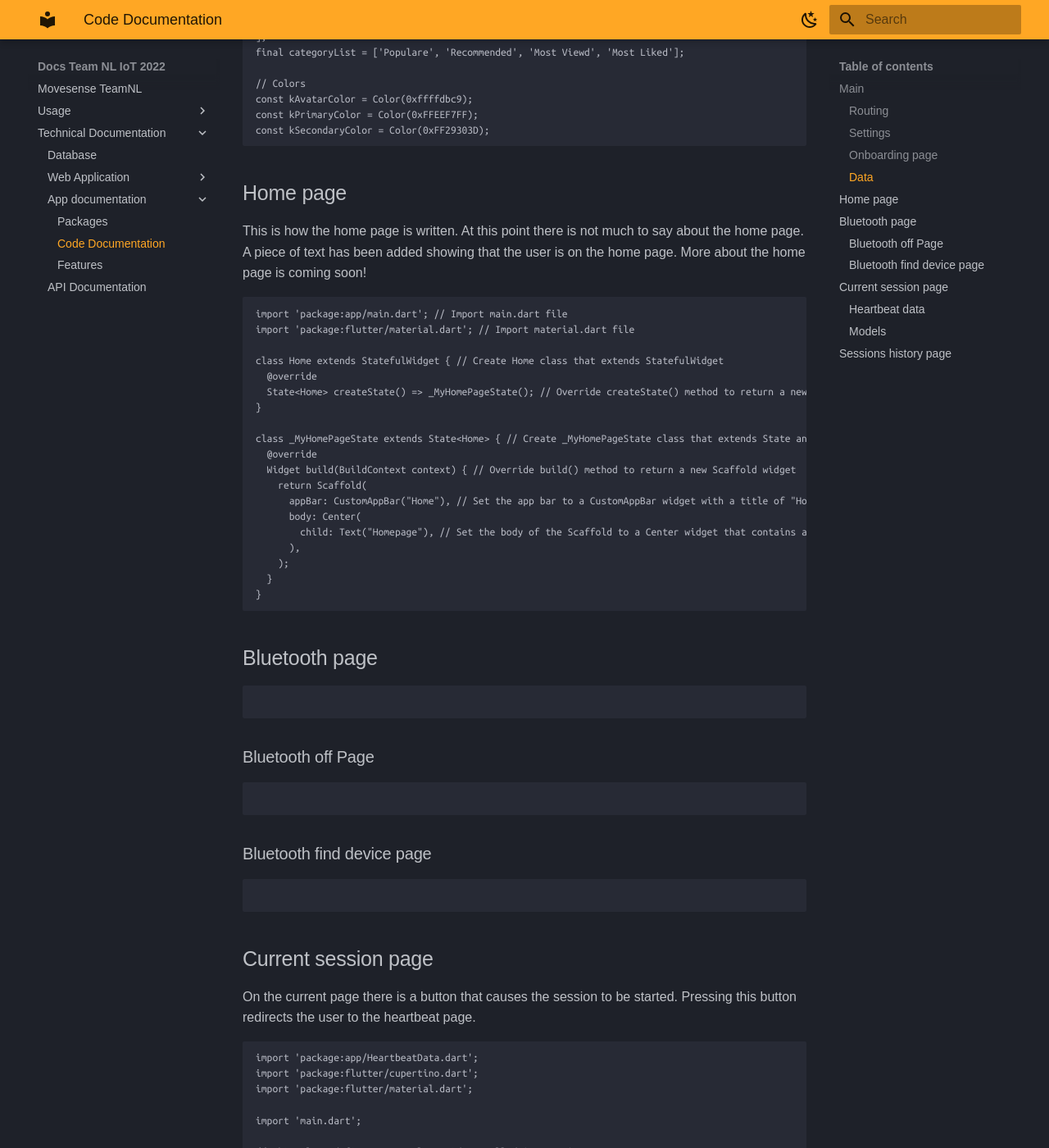
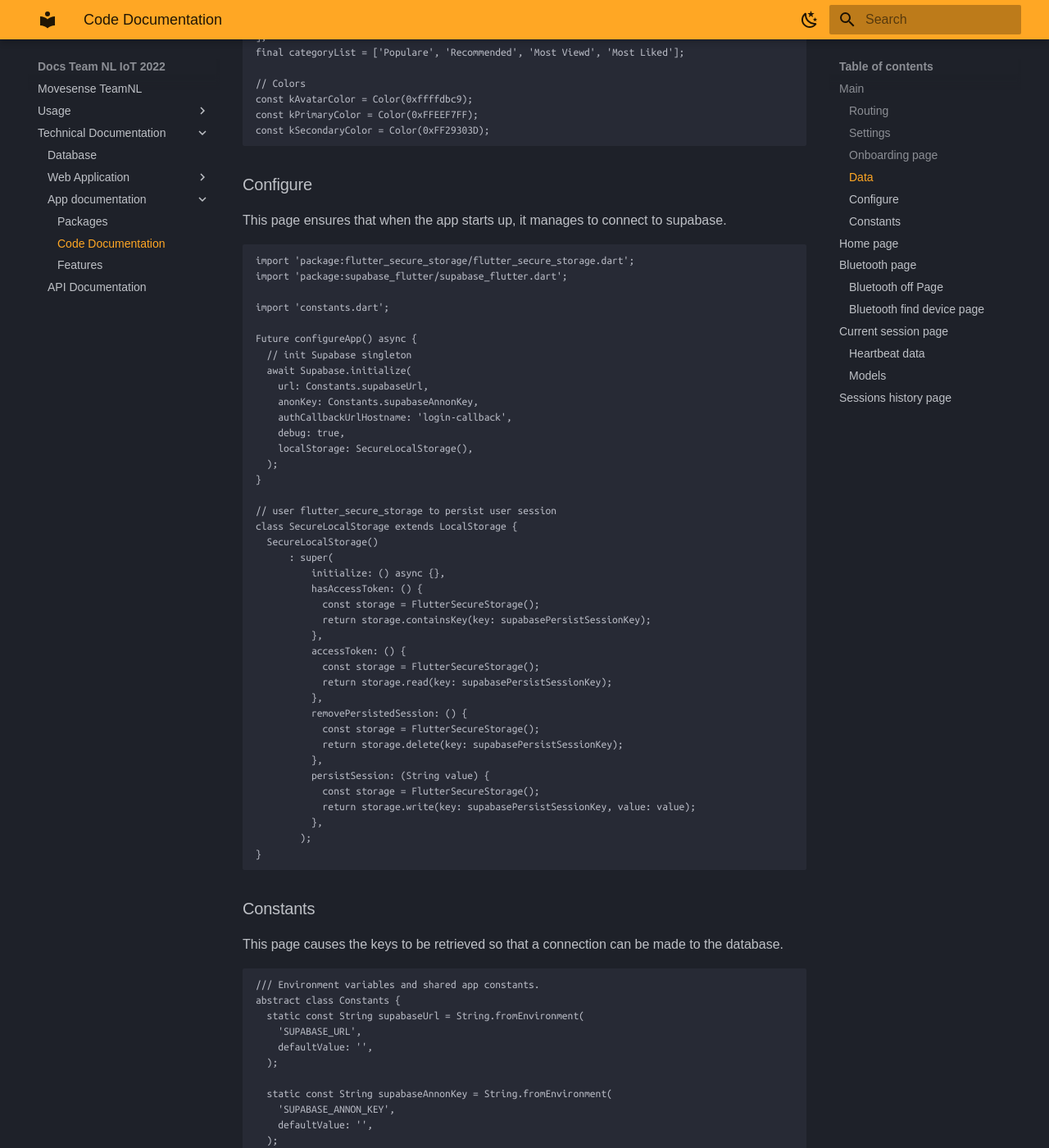
Before and after one commit to serg-and/team-nl-iot-2022, an MkDocs documentation site: the page built from docs/App/App-code-documentation.md, in a window 1280 px wide and 1400 px high, scrolled down 8719 px. Shown: the whole window at 82% size. Built offline with MkDocs 1.6.1 and Material for MkDocs 9.7.7, drawn with Linux system fonts in a browser that asks for light colours; some web fonts are replaced.

Commit message:
added the configure and constants code in the docu

````diff
--- a/docs/App/App-code-documentation.md
+++ b/docs/App/App-code-documentation.md
@@ -438,6 +438,71 @@ const kAvatarColor = Color(0xffffdbc9);
 const kPrimaryColor = Color(0xFFEEF7FF);
 const kSecondaryColor = Color(0xFF29303D);
 ```
+### Configure
+This page ensures that when the app starts up, it manages to connect to supabase.
+
+```
+import 'package:flutter_secure_storage/flutter_secure_storage.dart';
+import 'package:supabase_flutter/supabase_flutter.dart';
+
+import 'constants.dart';
+
+Future configureApp() async {
+  // init Supabase singleton
+  await Supabase.initialize(
+    url: Constants.supabaseUrl,
+    anonKey: Constants.supabaseAnnonKey,
+    authCallbackUrlHostname: 'login-callback',
+    debug: true,
+    localStorage: SecureLocalStorage(),
+  );
+}
+
+// user flutter_secure_storage to persist user session
+class SecureLocalStorage extends LocalStorage {
+  SecureLocalStorage()
+      : super(
+          initialize: () async {},
+          hasAccessToken: () {
+            const storage = FlutterSecureStorage();
+            return storage.containsKey(key: supabasePersistSessionKey);
+          },
+          accessToken: () {
+            const storage = FlutterSecureStorage();
+            return storage.read(key: supabasePersistSessionKey);
+          },
+          removePersistedSession: () {
+            const storage = FlutterSecureStorage();
+            return storage.delete(key: supabasePersistSessionKey);
+          },
+          persistSession: (String value) {
+            const storage = FlutterSecureStorage();
+            return storage.write(key: supabasePersistSessionKey, value: value);
+          },
+        );
+}
+
+```
+
+### Constants
+This page causes the keys to be retrieved so that a connection can be made to the database.
+
+```
+/// Environment variables and shared app constants.
+abstract class Constants {
+  static const String supabaseUrl = String.fromEnvironment(
+    'SUPABASE_URL',
+    defaultValue: '',
+  );
+
+  static const String supabaseAnnonKey = String.fromEnvironment(
+    'SUPABASE_ANNON_KEY',
+    defaultValue: '',
+  );
+}
+
+```
+
 ## Home page
 This is how the home page is written. At this point there is not much to say about the home page. A piece of text has been added showing that the user is on the home page. More about the home page is coming soon!
 
````
